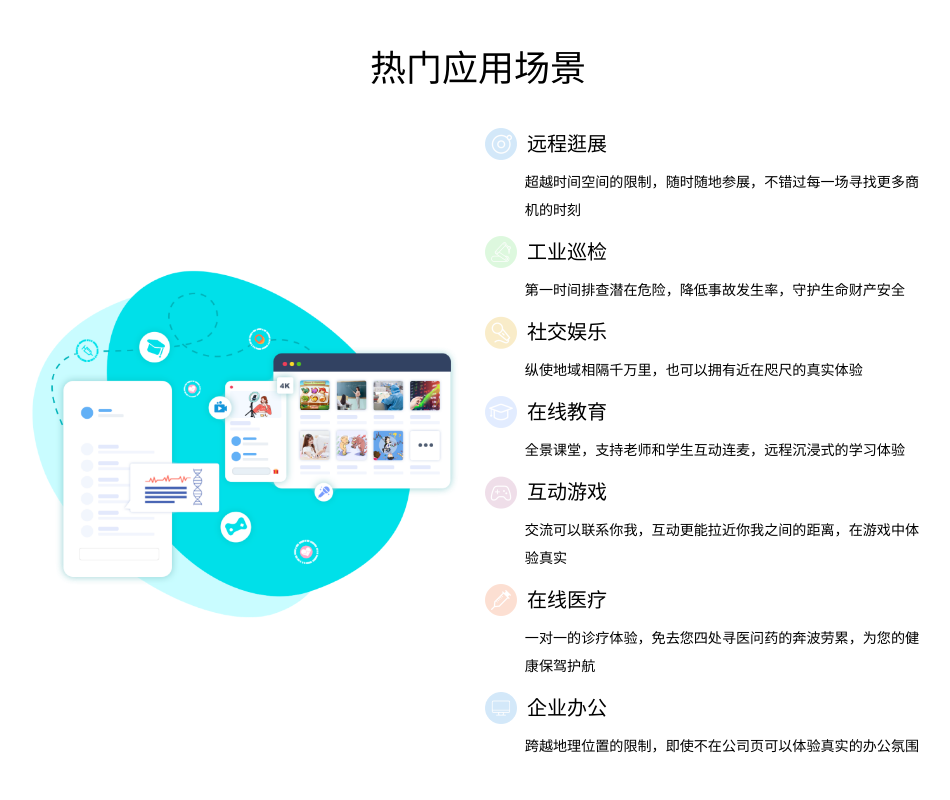
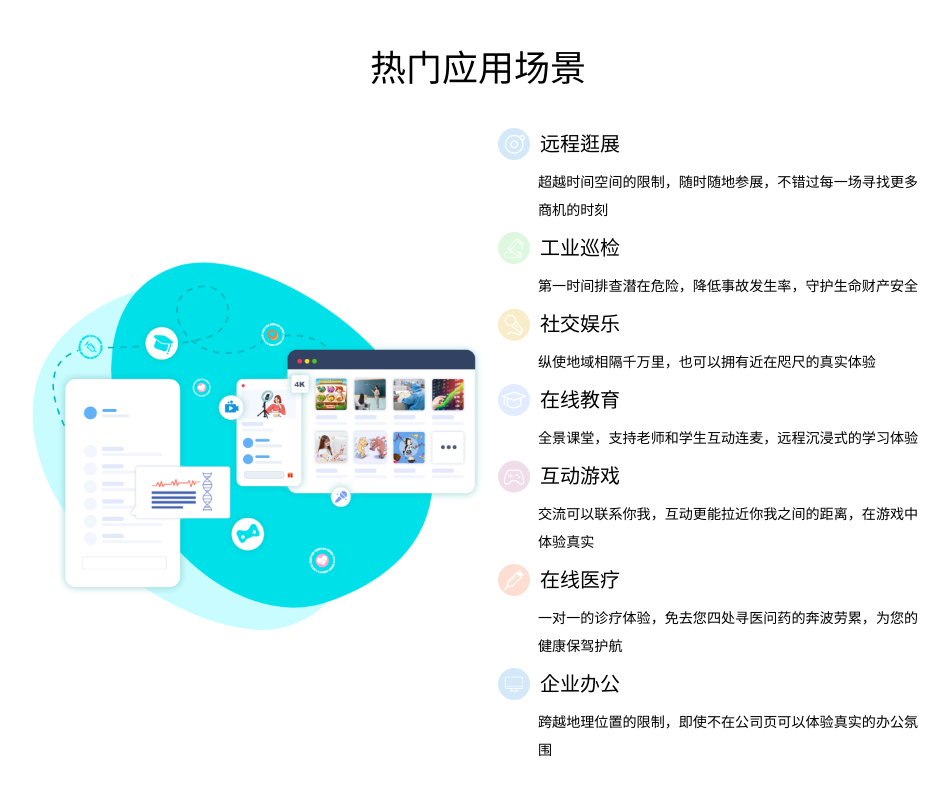
Before and after one commit to Qw1koa0423/yaozaiwebTailwindCss, a Next.js app: page /paas in a window 1280 px wide. Shown: the part 1140-1940 px from the top of the page, without its empty margins (162-1112 px from the left). Built offline with nearby package versions, Linux system fonts and the light colour scheme.

Commit message:
fix: 第四屏第五屏边距调整

```diff
--- a/pages/paas/index.tsx
+++ b/pages/paas/index.tsx
@@ -168,7 +168,7 @@ const Paas: NextPage = () => {
           热门应用场景
         </div>
         <div className="lg:flex lg:items-center">
-          <div className="lg:w-[55%]">
+          <div className="lg:w-[60%] 2xl:w-[40.5rem]">
             <Image
               src={'/paas/rmyycj.png'}
               alt=""
@@ -177,7 +177,7 @@ const Paas: NextPage = () => {
               className=" lg:w-full"
             />
           </div>
-          <div className="lg:ml-6">
+          <div className="lg:ml-3">
             <div>
               <div className="lg:flex lg:items-center">
                 <div className=" lg:w-8 lg:h-8 lg:mr-[0.63rem]">
@@ -197,7 +197,7 @@ const Paas: NextPage = () => {
                 超越时间空间的限制，随时随地参展，不错过每一场寻找更多商机的时刻
               </div>
             </div>
-            <div className="lg:mt-3">
+            <div className="lg:mt-2 2xl:mt-6">
               <div className="lg:flex lg:items-center">
                 <div className=" lg:w-8 lg:h-8 lg:mr-[0.63rem]">
                   <Image
@@ -216,7 +216,7 @@ const Paas: NextPage = () => {
                 第一时间排查潜在危险，降低事故发生率，守护生命财产安全
               </div>
             </div>
-            <div className="lg:mt-3">
+            <div className="lg:mt-2 2xl:mt-6">
               <div className="lg:flex lg:items-center">
                 <div className=" lg:w-8 lg:h-8 lg:mr-[0.63rem]">
                   <Image
@@ -235,7 +235,7 @@ const Paas: NextPage = () => {
                 纵使地域相隔千万里，也可以拥有近在咫尺的真实体验
               </div>
             </div>
-            <div className="lg:mt-3">
+            <div className="lg:mt-2 2xl:mt-6">
               <div className="lg:flex lg:items-center">
                 <div className=" lg:w-8 lg:h-8 lg:mr-[0.63rem]">
                   <Image
@@ -254,7 +254,7 @@ const Paas: NextPage = () => {
                 全景课堂，支持老师和学生互动连麦，远程沉浸式的学习体验
               </div>
             </div>
-            <div className="lg:mt-3">
+            <div className="lg:mt-2 2xl:mt-6">
               <div className="lg:flex lg:items-center">
                 <div className=" lg:w-8 lg:h-8 lg:mr-[0.63rem]">
                   <Image
@@ -273,7 +273,7 @@ const Paas: NextPage = () => {
                 交流可以联系你我，互动更能拉近你我之间的距离，在游戏中体验真实
               </div>
             </div>
-            <div className="lg:mt-3">
+            <div className="lg:mt-2 2xl:mt-6">
               <div className="lg:flex lg:items-center">
                 <div className=" lg:w-8 lg:h-8 lg:mr-[0.63rem]">
                   <Image
@@ -292,7 +292,7 @@ const Paas: NextPage = () => {
                 一对一的诊疗体验，免去您四处寻医问药的奔波劳累，为您的健康保驾护航
               </div>
             </div>
-            <div className="lg:mt-3">
+            <div className="lg:mt-2 2xl:mt-6">
               <div className="lg:flex lg:items-center">
                 <div className=" lg:w-8 lg:h-8 lg:mr-[0.63rem]">
                   <Image
@@ -441,7 +441,7 @@ const Paas: NextPage = () => {
       </section>
       {/* pc第五屏 */}
       <section
-        className=" hidden lg:block lg:bg-cover lg:px-[15%] 2xl:px-80 lg:justify-around"
+        className=" hidden lg:block lg:bg-cover lg:px-[15%] 2xl:px-[30rem] lg:justify-around"
         style={{
           backgroundImage: `url(/paas/bg_2.png)`,
         }}>
@@ -449,7 +449,7 @@ const Paas: NextPage = () => {
           首购特惠，新人专享
         </div>
         <div className="lg:flex lg:pb-28 ">
-          <div className="group  lg:mb-5 lg:w-full lg:pl-8 lg:justify-between lg:pr-8 lg:pt-8 lg:items-center lg:bg-[#ffffff] hover:shadow-md">
+          <div className="group w-[23.75]  lg:mb-5 lg:w-full lg:pl-8 lg:justify-between lg:pr-8 lg:pt-8 lg:items-center lg:bg-[#ffffff] hover:shadow-md">
             <div className="lg:w-16 lg:block lg:h-11 group-hover:hidden">
               <Image
                 src={'/paas/jqcjb.png'}
@@ -481,7 +481,7 @@ const Paas: NextPage = () => {
               </button>
             </div>
           </div>
-          <div className="group  mr-7 ml-7 lg:mb-5 lg:w-full lg:pl-8 lg:justify-between lg:pr-8 lg:pt-8 lg:items-center lg:bg-[#ffffff] hover:shadow-md">
+          <div className="group w-[23.75]  mr-7 ml-7 lg:mb-5 lg:w-full lg:pl-8 lg:justify-between lg:pr-8 lg:pt-8 lg:items-center lg:bg-[#ffffff] hover:shadow-md">
             <div className="lg:w-16 lg:block lg:h-11 group-hover:hidden">
               <Image
                 src={'/paas/jqcjb.png'}
@@ -515,7 +515,7 @@ const Paas: NextPage = () => {
               </button>
             </div>
           </div>
-          <div className="group  lg:mb-5 lg:w-full lg:pl-8 lg:justify-between lg:pr-8 lg:pt-8 lg:items-center lg:bg-[#ffffff] hover:shadow-md">
+          <div className="group w-[23.75] lg:mb-5 lg:w-full lg:pl-8 lg:justify-between lg:pr-8 lg:pt-8 lg:items-center lg:bg-[#ffffff] hover:shadow-md">
             <div className="lg:w-16 lg:block lg:h-11 group-hover:hidden">
               <Image
                 src={'/paas/jqcjb.png'}
```
